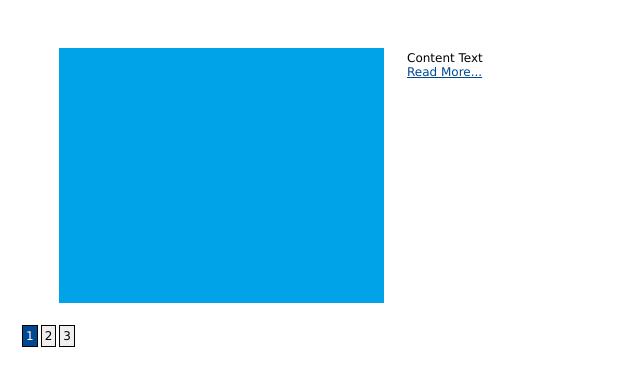
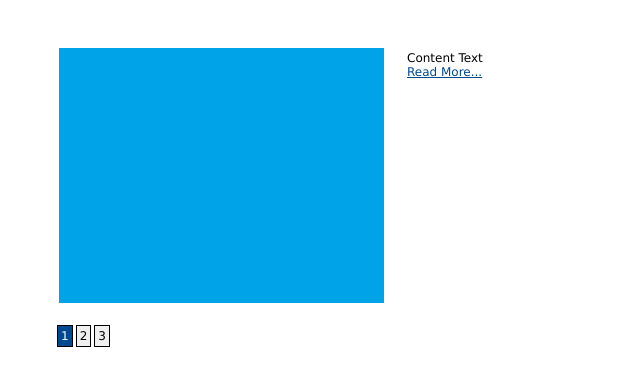
Before and after one commit to anthem001/image-flipper, a plain HTML site: page index.html in a window 1280 px wide. Shown: the whole page, without its empty margins (0-640 px from the left). Drawn offline with nearby package versions, Linux system fonts and the light colour scheme.

Commit message:
Update css/flipper.css

```diff
--- a/css/flipper.css
+++ b/css/flipper.css
@@ -1,4 +1,4 @@
-#imageButtonList{float:left;clear:both;}
+#imageButtonList{float:left;clear:both;padding-left:35px}
 .imageButton {float:left;margin-left:3px;background-color: #efefef;text-align:center;border:1px solid black;padding:3px;}
 .imageButton a{text-decoration:none;color:black;}
 .sliderImage {float:left;padding: 0px 10px 10px 0px;}
```
